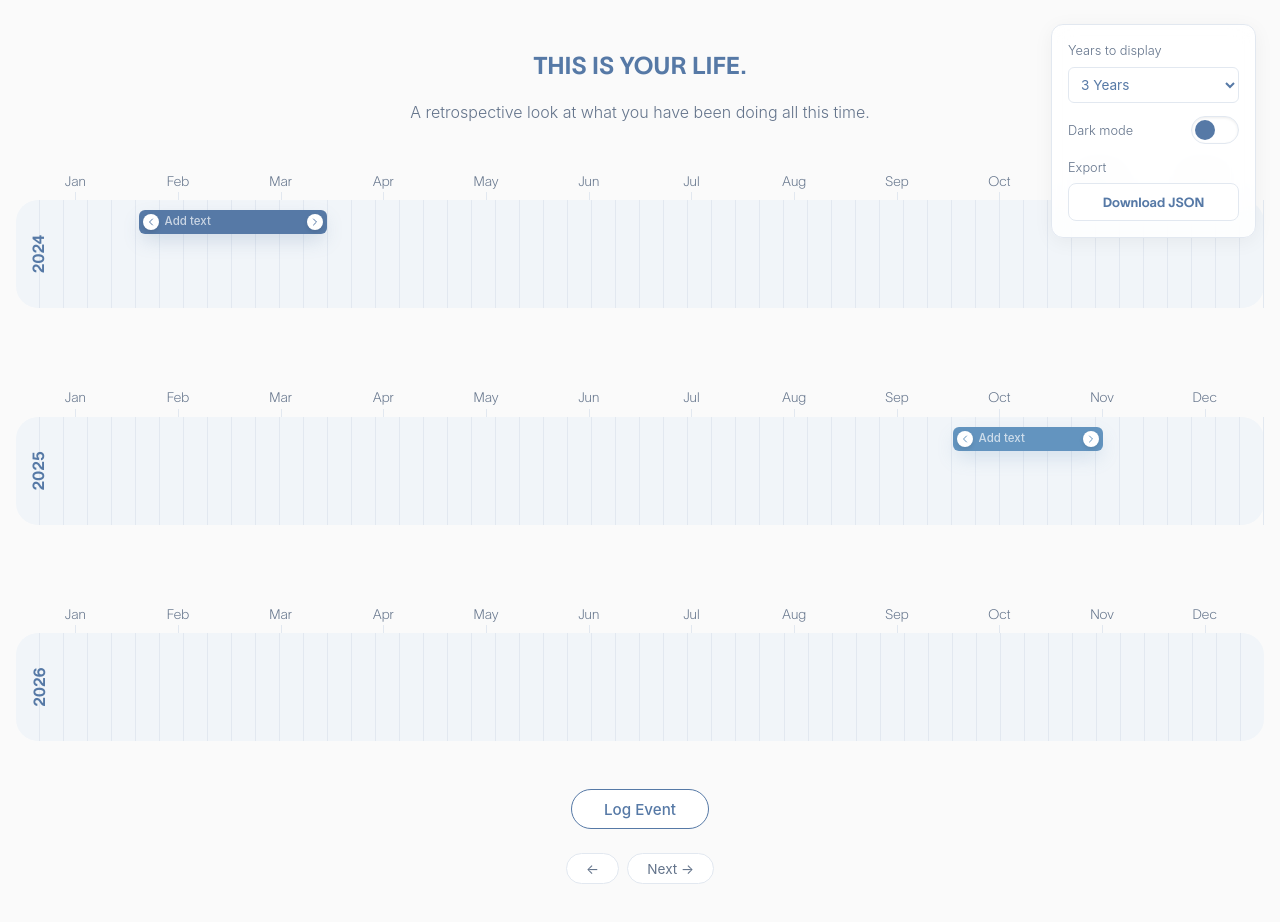
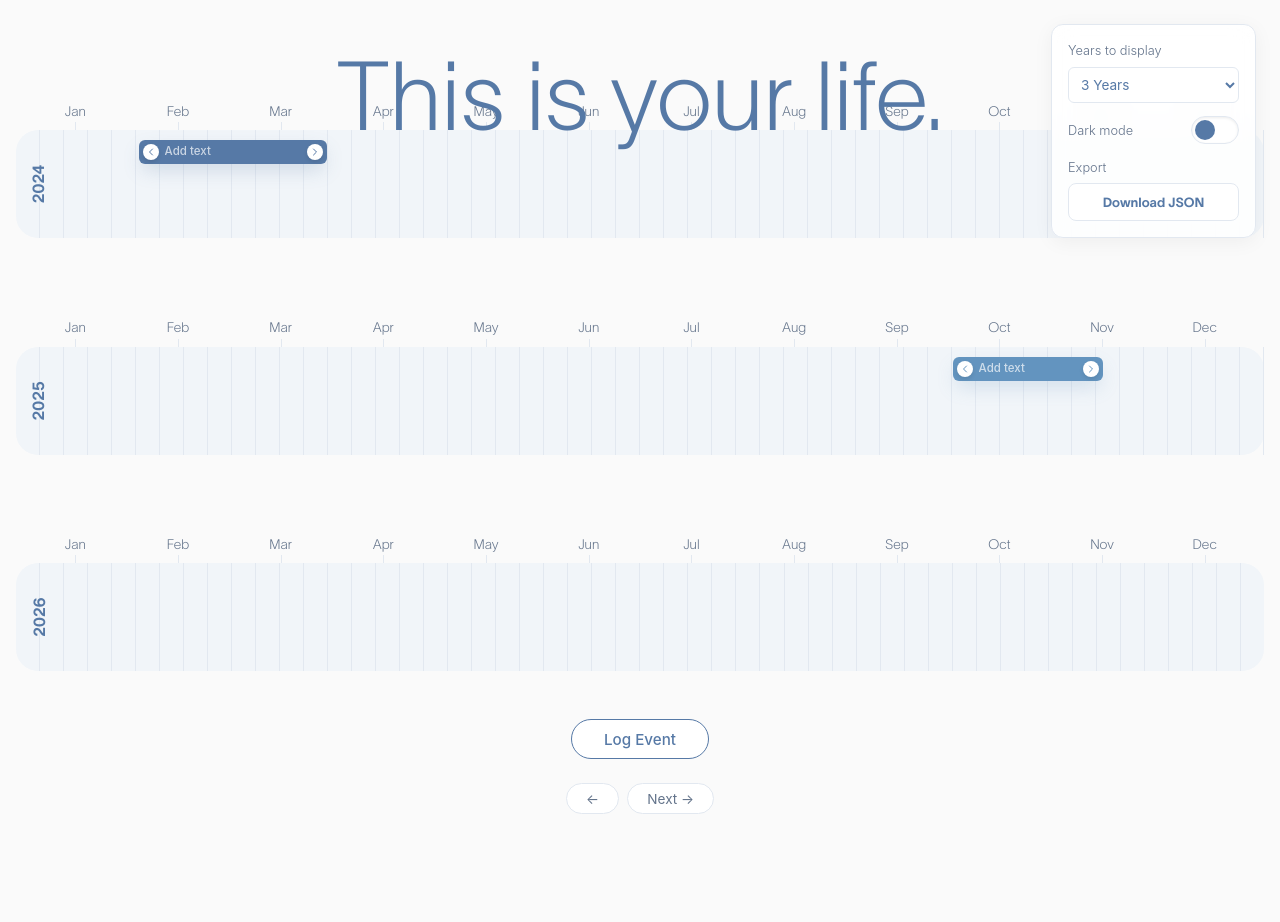
Before and after one commit to miggu/timeline, a React (Vite) app: page / in a window 1280 px wide. Shown: the top 922 px of the page. After the commit the page ends 862 px from the top, so only its background shows below. Built offline with nearby package versions, Linux system fonts and the light colour scheme; a web font is replaced by a local one.

Commit message:
Pin timeline title and add top spacing

```diff
--- a/src/App.tsx
+++ b/src/App.tsx
@@ -469,13 +469,7 @@ function App() {
 				}
 				onExportTimeline={handleExportTimeline}
 			/>
-			<h1 className="timeline__title">THIS IS YOUR LIFE.</h1>
-
-			<div className="timeline__subtitle">
-				<span>
-					A retrospective look at what you have been doing all this time.
-				</span>
-			</div>
+			<h1 className="timeline__title">This is your life.</h1>
 
 			<DndContext
 				collisionDetection={pointerWithin}
--- a/src/styles/timeline.css
+++ b/src/styles/timeline.css
@@ -7,19 +7,16 @@
 }
 
 .timeline__title {
-	font-size: 1.5rem;
-	font-weight: 700;
+	position: fixed;
+	top: 1.5rem;
+	left: 50%;
+	transform: translateX(-50%);
+	font-size: clamp(3rem, 8vw, 6rem);
+	font-weight: 200;
 	color: var(--text-primary);
-	margin-bottom: 1rem;
-}
-
-.timeline__subtitle {
-	font-size: 1rem;
-	color: var(--text-secondary);
-	display: flex;
-	align-items: center;
-	gap: 0.5rem;
-	margin-bottom: 3rem;
+	margin: 0;
+	pointer-events: none;
+	z-index: 900;
 }
 
 .timeline__rows {
@@ -27,6 +24,7 @@
 	display: flex;
 	flex-direction: column;
 	gap: 5rem;
+	padding-top: 54px;
 	margin-bottom: 3rem;
 }
 
```
